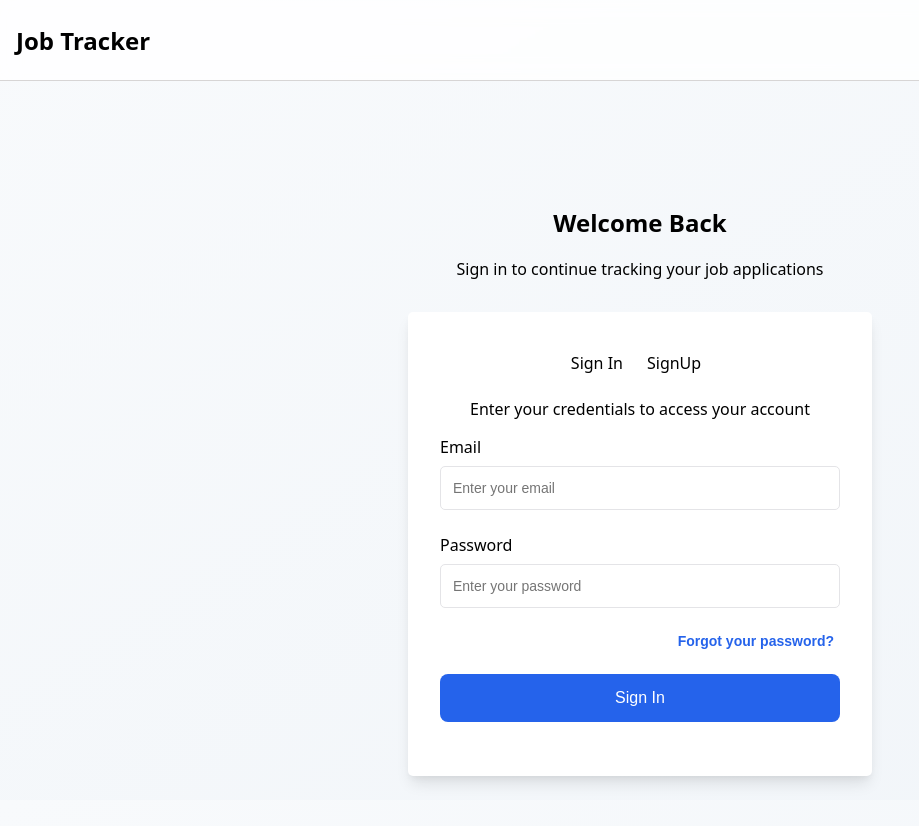
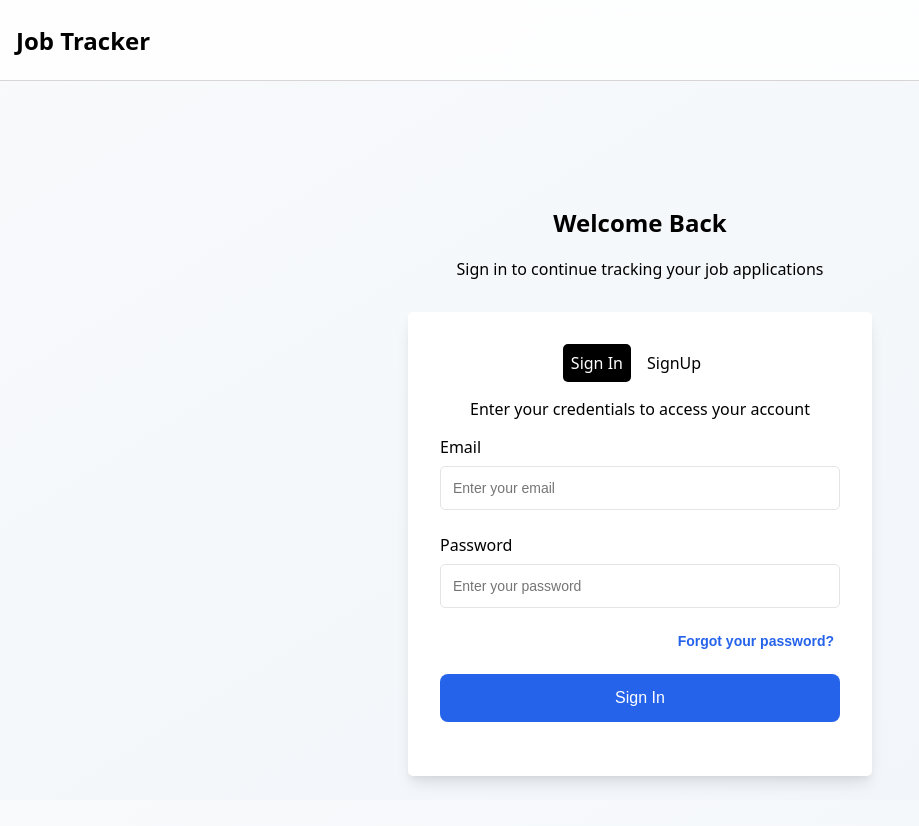
Before and after one commit to Jmelgar1014/JobTracker, a React (Vite) app: page / in a window 1280 px wide. Shown: the top 826 px of the page, without its empty margins (0-919 px from the left). Built offline with nearby package versions, Linux system fonts and the light colour scheme.

Commit message:
made UI change to sign in card when url path is /

```diff
--- a/src/Components/LoginCard.jsx
+++ b/src/Components/LoginCard.jsx
@@ -1,11 +1,12 @@
 import React from "react";
-import { NavLink, useNavigate } from "react-router-dom";
+import { NavLink, useLocation, useNavigate } from "react-router-dom";
 import { useState } from "react";
 import supabase from "../../supaBaseData";
 
 // Create a single supabase client for interacting with your database
 
 const LoginCard = () => {
+  const location = useLocation();
   const [email, setEmail] = useState("");
   const [password, setPassword] = useState("");
   const navigate = useNavigate();
@@ -28,6 +29,13 @@ const LoginCard = () => {
     e.preventDefault();
     await signIn(email, password);
   };
+  const signInLink = ({ isActive }) => {
+    const currentPath = location.pathname;
+
+    const isSignInActive = isActive || currentPath === "/";
+
+    return isSignInActive ? "navbar-list-items-active" : "navbar-list-items";
+  };
   const linkClass = ({ isActive }) =>
     isActive ? "navbar-list-items-active" : "navbar-list-items";
 
@@ -37,7 +45,7 @@ const LoginCard = () => {
         <div className="card component-shadow">
           <div className="card-title">
             <div className="card-btns">
-              <NavLink to="/login" className={linkClass}>
+              <NavLink to="/login" className={signInLink}>
                 Sign In
               </NavLink>
               <NavLink to="/signup" className={linkClass}>
```
Also changed, not shown: 1 other file (tests, documents, lock files or other folders).
